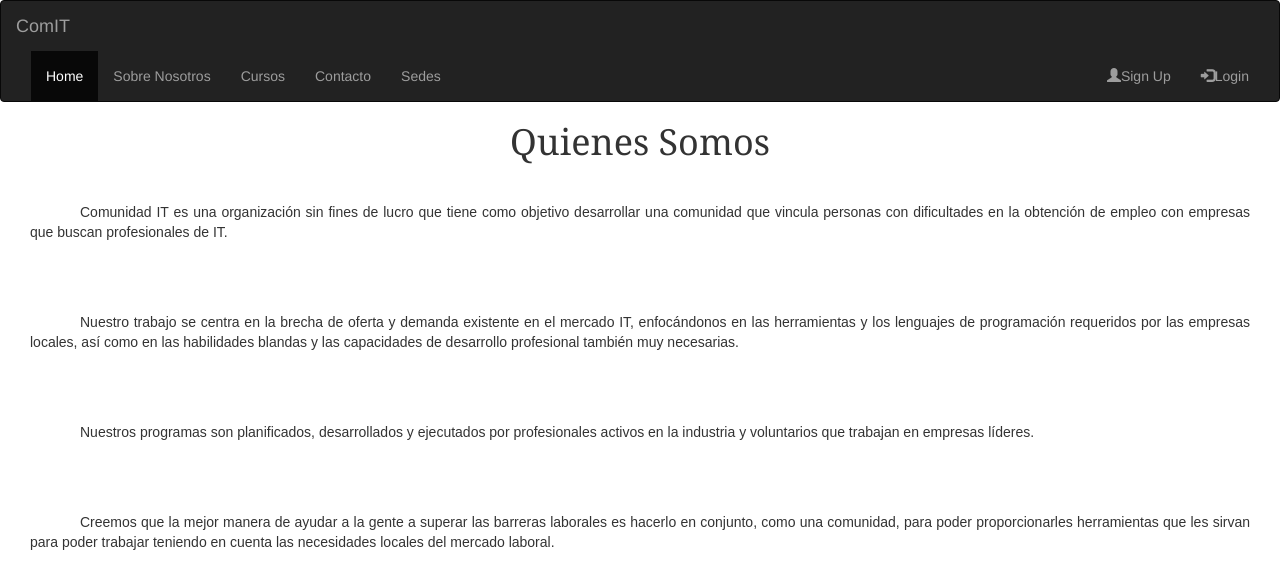
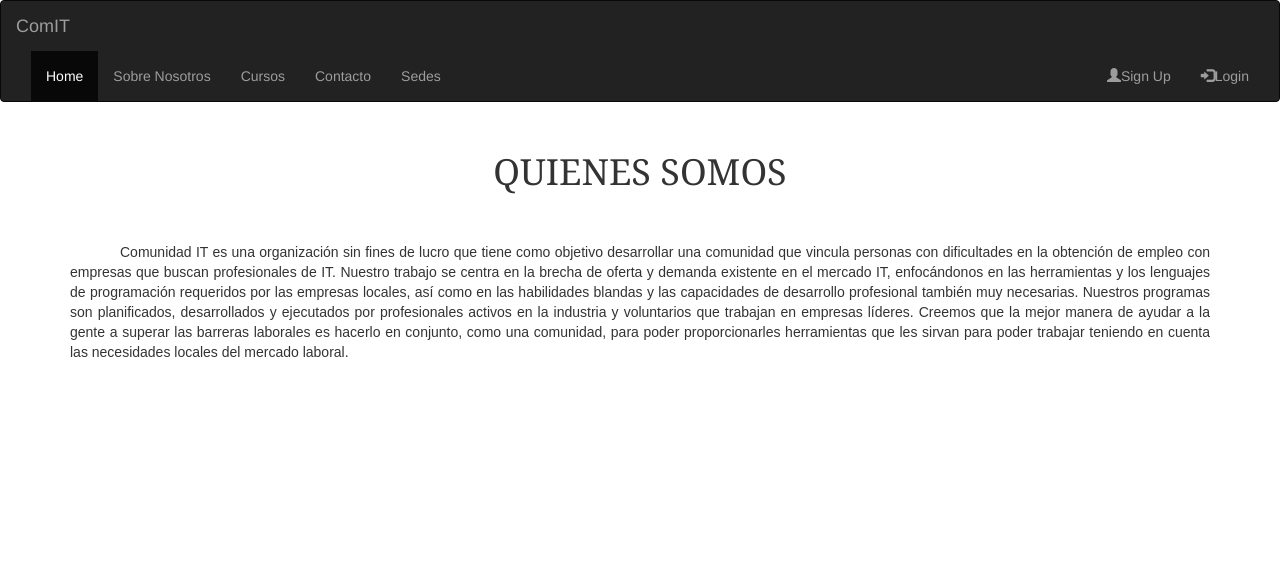
Before and after one commit to lujancuellar/Pagina-institucional-ComIT, a plain HTML site: page Sobre_nosotros.html in a window 1280 px wide. Drawn offline with nearby package versions, Linux system fonts and the light colour scheme.

Commit message:
Actualizaciones en fuentes y otros

```diff
--- a/Sobre_nosotros.html
+++ b/Sobre_nosotros.html
@@ -41,12 +41,9 @@
         <h1>Quienes Somos</h1>
     </div>
     <div>
-        <p>Comunidad IT es una organización sin fines de lucro que tiene como objetivo desarrollar una comunidad que vincula personas con dificultades en la obtención de empleo con empresas que buscan profesionales de IT.</p>
-
-         <p> Nuestro trabajo se centra en la brecha de oferta y demanda existente en el mercado IT, enfocándonos en las herramientas y los lenguajes de programación requeridos por las empresas locales, así como en las habilidades blandas y las capacidades de desarrollo profesional también muy necesarias.</p>
-          <p>
-          Nuestros programas son planificados, desarrollados y ejecutados por profesionales activos en la industria y voluntarios que trabajan en empresas líderes.</p>
-          <p>
+        <p>Comunidad IT es una organización sin fines de lucro que tiene como objetivo desarrollar una comunidad que vincula personas con dificultades en la obtención de empleo con empresas que buscan profesionales de IT.
+         Nuestro trabajo se centra en la brecha de oferta y demanda existente en el mercado IT, enfocándonos en las herramientas y los lenguajes de programación requeridos por las empresas locales, así como en las habilidades blandas y las capacidades de desarrollo profesional también muy necesarias.
+          Nuestros programas son planificados, desarrollados y ejecutados por profesionales activos en la industria y voluntarios que trabajan en empresas líderes.
           Creemos que la mejor manera de ayudar a la gente a superar las barreras laborales es hacerlo en conjunto, como una comunidad, para poder proporcionarles herramientas que les sirvan para poder trabajar teniendo en cuenta las necesidades locales del mercado laboral.
           </p>
     </div>
--- a/style.css
+++ b/style.css
@@ -2,14 +2,15 @@
     font-family: Georgia, 'Times New Roman', Times, serif;
     font-size: 4em;
     text-align: center;
-
+    padding-top: 10px;
+    padding-bottom: 10px;
+    text-transform: uppercase;
 }
 
 .card-title {
     padding-top: 40px;
     padding-bottom: 20px;
     font-size: 2em;
-
 }
 
 .card-text {
@@ -18,13 +19,13 @@ font-family: Arial, Helvetica, sans-serif;
 }
 
 div {
-    text-align:center; width:100%;
+    text-align:center;
+    width:100%;
 }
 iframe{
     width: 560px;
 }
 .fa {
-
     padding-left: 50px;
     padding-right: 105px;
     padding-top: 50px;
@@ -41,13 +42,19 @@ iframe{
       text-indent: 50px;
       padding-top: 30px;
       padding-bottom: 30px;
-      padding-left: 30px;
-      padding-right: 30px;
+      padding-left: 70px;
+      padding-right: 70px;
 
   }
 
  .checkbox-inline {
      display: inline-block;
-     padding-left: px;
      padding-top: 20px;
  }
+
+ .row {
+     padding-top: 25px;
+     padding-left: 35px;
+     padding-right: 5px;
+     padding-bottom: 40px;
+ }
```
